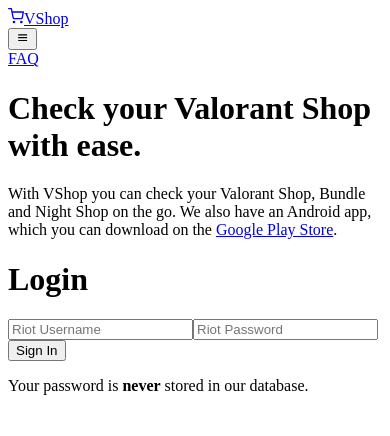
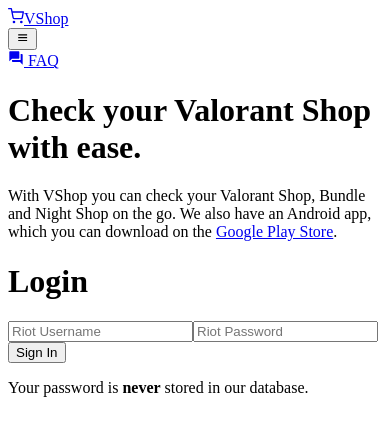
Before and after one commit to VShopApp/landing, a Next.js app: page / in a window 390 px wide. Shown: the top 436 px of the page. Built offline with nearby package versions, Linux system fonts and the light colour scheme.

Commit message:
improve: responsiveness, add: icons to navbar

```diff
--- a/src/components/Navbar.tsx
+++ b/src/components/Navbar.tsx
@@ -2,11 +2,13 @@
 import {MouseEventHandler} from "react";
 import {BiMenu} from "react-icons/bi";
 import {FiShoppingCart} from "react-icons/fi";
+import {MdQuestionAnswer} from "react-icons/md";
 
 const items = [
 	{
 		name: "FAQ",
 		href: "/faq",
+		icon: <MdQuestionAnswer />,
 	},
 ];
 
@@ -29,12 +31,15 @@
 					<BiMenu className="text-2xl" />
 				</button>
 			</div>
-			<div className="w-full flex-grow md:flex md:items-center md:w-auto hidden" id="menu">
-				<div className="text-sm md:flex-grow">
+			<div
+				className="w-full flex-grow md:flex md:items-center md:w-auto hidden mt-4 md:mt-0"
+				id="menu"
+			>
+				<div className="text-sm md:flex-grow space-y-2 md:space-y-0 md:space-x-2 md:flex md:items-center">
 					{items.map(item => (
 						<Link href={item.href} key={item.name}>
-							<a className="block mt-4 md:inline-block md:mt-0 text-white hover:underline mr-4">
-								{item.name}
+							<a className="flex items-center space-x-1 md:mt-0 text-white hover:underline">
+								{item.icon} <span>{item.name}</span>
 							</a>
 						</Link>
 					))}
@@ -43,4 +48,5 @@
 		</nav>
 	);
 };
+
 export default Navbar;
--- a/src/pages/_app.tsx
+++ b/src/pages/_app.tsx
@@ -1,23 +1,15 @@
 import "tailwindcss/tailwind.css";
 import React from "react";
 import {AppProps} from "next/app";
-import {SWRConfig} from "swr";
 import Navbar from "../components/Navbar";
 
 export default function App({Component, pageProps}: AppProps) {
 	return (
 		<>
-			<SWRConfig
-				value={{
-					refreshInterval: 0,
-					fetcher: (resource, init) => fetch(resource, init).then(res => res.json()),
-				}}
-			>
-				<div className="flex flex-col h-screen">
-					<Navbar />
-					<Component {...pageProps} />
-				</div>
-			</SWRConfig>
+			<div className="flex flex-col h-screen">
+				<Navbar />
+				<Component {...pageProps} />
+			</div>
 		</>
 	);
 }
--- a/src/pages/dashboard.tsx
+++ b/src/pages/dashboard.tsx
@@ -66,13 +66,15 @@
 				<title>Dashboard • VShop</title>
 			</Head>
 			<div className="w-full h-full">
-				<div className="rounded-md w-full p-6 space-y-7">
+				<div className="rounded-md w-full p-3 md:p-5 space-y-7">
 					<div
 						className="flex justify-center items-center h-[20vh] bg-cover bg-center bg-no-repeat bg-blend-darken bg-[#00000095] text-center rounded shadow"
 						style={{backgroundImage: `url("${bundle.displayIcon}")`}}
 					>
 						<div>
-							<h1 className="text-4xl font-bold tracking-wide">{bundle.displayName} Bundle</h1>
+							<h1 className="text-3xl md:text-4xl font-bold tracking-wide">
+								{bundle.displayName} Bundle
+							</h1>
 							<div className="flex items-center justify-center space-x-2 text-xl">
 								<span>{bundle.price}</span> <img className="h-5 w-5" src="/img/vp.png" />
 							</div>
--- a/src/pages/index.tsx
+++ b/src/pages/index.tsx
@@ -7,8 +7,8 @@
 			<Head>
 				<title>Home • VShop</title>
 			</Head>
-			<div className="flex flex-col lg:flex-row items-center justify-center w-full h-full">
-				<div className="w-full lg:w-1/2 p-7">
+			<div className="flex flex-col md:flex-row items-center lg:justify-center w-full h-full">
+				<div className="w-full md:w-1/2 p-7">
 					<h1 className="text-7xl font-bold">
 						Check your{" "}
 						<span className="bg-clip-text text-transparent bg-gradient-to-r from-red-400 to-red-500">
```
